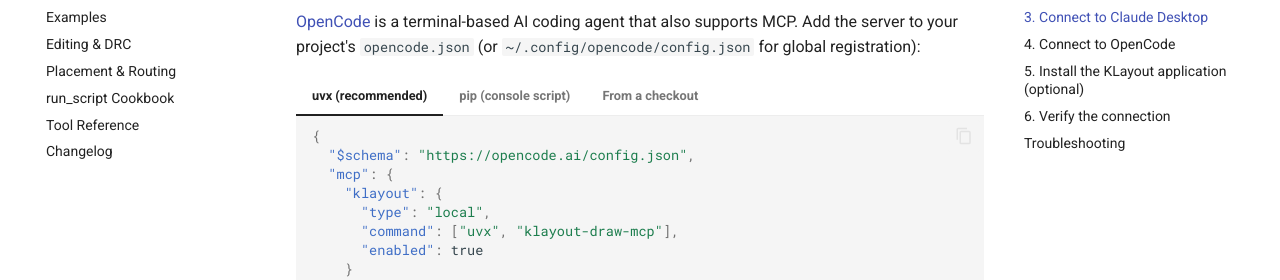
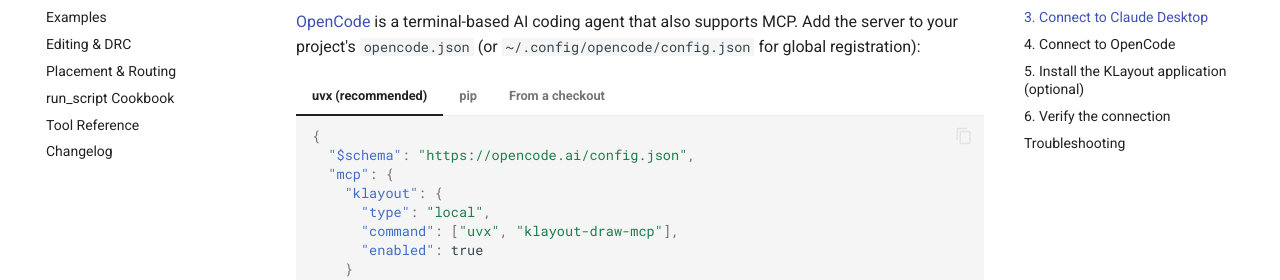
Before and after one commit to geniuskey/klayout-draw-mcp, an MkDocs documentation site: the page built from docs/installation.md, in a window 1280 px wide and 900 px high, scrolled down 1645 px. Shown: the part 172-452 px from the top of the window. Built offline with MkDocs 1.6.1 and Material for MkDocs 9.7.7, drawn with Linux system fonts in a browser that asks for light colours; comment, search, counter and statistics services are not loaded.

Commit message:
docs: use python -m for pip opencode MCP config instead of console script

````diff
--- a/docs/installation.md
+++ b/docs/installation.md
@@ -106,7 +106,7 @@ Add the server to your project's `opencode.json` (or `~/.config/opencode/config.
     }
     ```
 
-=== "pip (console script)"
+=== "pip"
 
     ```json
     {
````
Also changed, not shown: other parts of docs/installation.md (+1 -1 lines).
